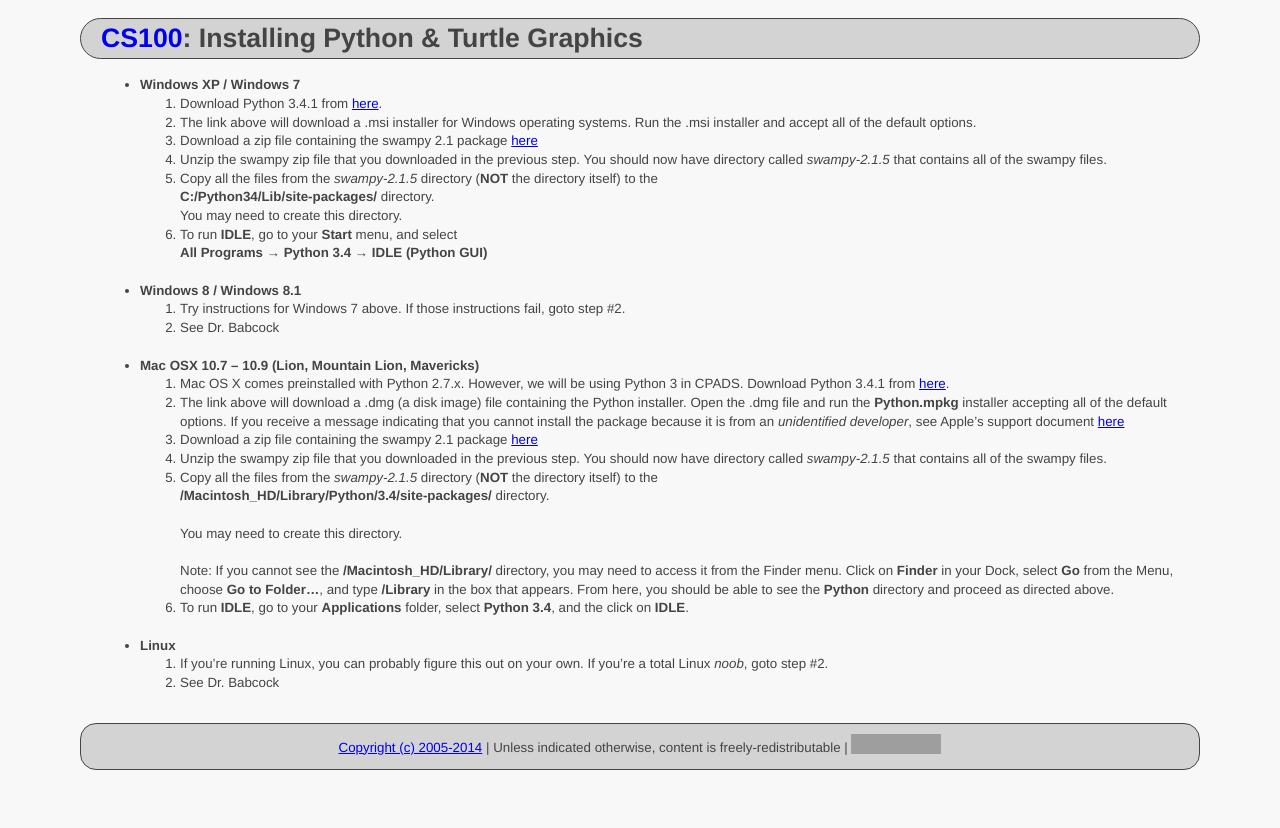
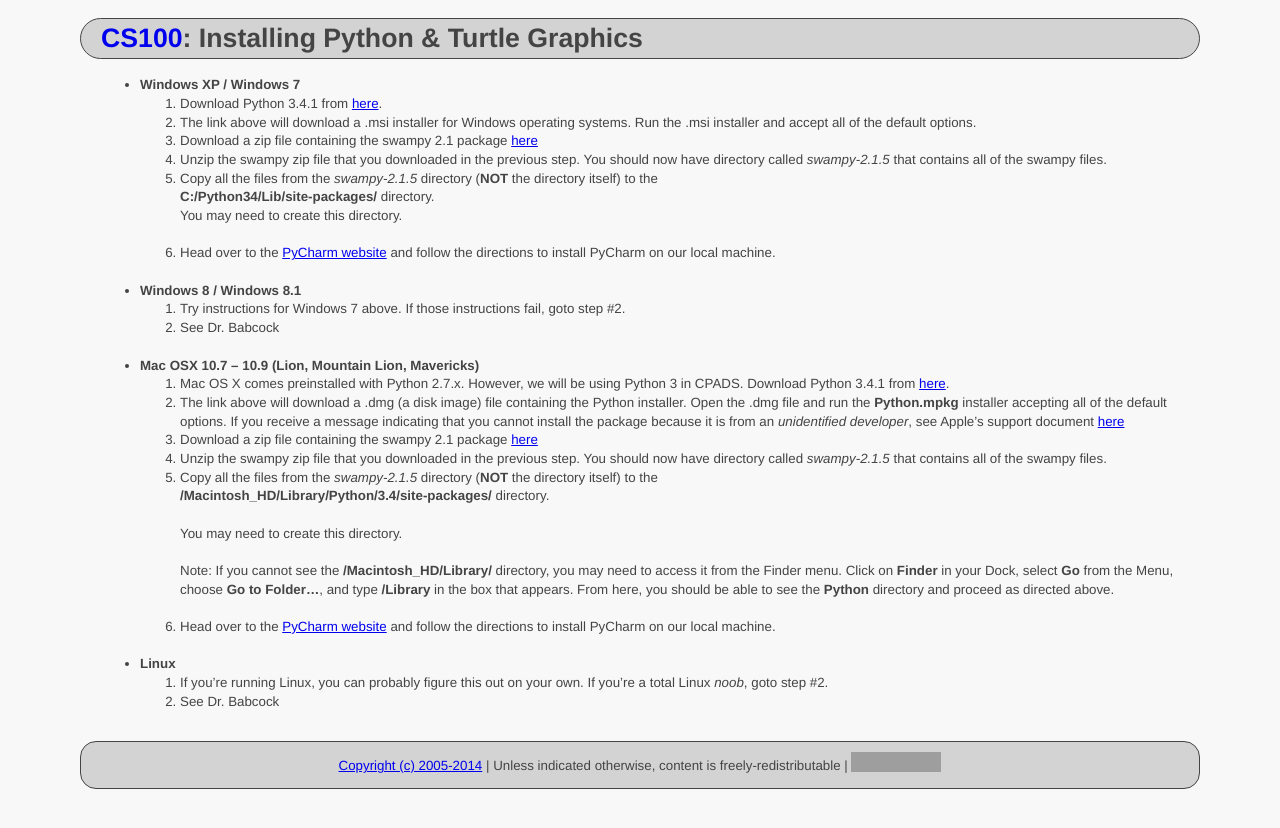
Before and after one commit to ycpcs/cs100-fall2014, a Jekyll site: the page built from resources/installing_swampy.md, in a window 1280 px wide. Shown: the top 828 px of the page. Built offline with Jekyll 4.4.1, drawn with Linux system fonts in a browser that asks for light colours; Markdown is read by kramdown in place of the engine named in the settings; grey boxes are pictures that could not be loaded.

Commit message:
updated swampy installation instructions

```diff
--- a/resources/installing_swampy.md
+++ b/resources/installing_swampy.md
@@ -12,8 +12,8 @@
   5. Copy all the files from the _swampy-2.1.5_ directory (**NOT** the directory itself) to the <br>
   **C:/Python34/Lib/site-packages/** directory.<br>
   You may need to create this directory.<br>
-  6. To run **IDLE**, go to your **Start** menu, and select <br>
-  **All Programs &rarr; Python 3.4 &rarr; IDLE (Python GUI)**<br><br>
+  <br>
+  6. Head over to the [PyCharm website](https://www.jetbrains.com/pycharm/) and follow the directions to install PyCharm on our local machine.<br><br>
 
 
 - **Windows 8 / Windows 8.1**
@@ -30,7 +30,8 @@
   You may need to create this directory.<br>
   <br>
   Note: If you cannot see the **/Macintosh_HD/Library/** directory, you may need to access it from the Finder menu.  Click on **Finder** in your Dock, select **Go** from the Menu, choose **Go to Folder...**, and type **/Library** in the box that appears.  From here, you should be able to see the **Python** directory and proceed as directed above.<br>
-  6. To run **IDLE**, go to your **Applications** folder, select **Python 3.4**, and the click on **IDLE**.<br><br>
+  <br>
+  6. Head over to the [PyCharm website](https://www.jetbrains.com/pycharm/) and follow the directions to install PyCharm on our local machine.<br><br>
 
 - **Linux**
   1. If you're running Linux, you can probably figure this out on your own.  If you're a total Linux _noob_, goto step #2.<br>
```
